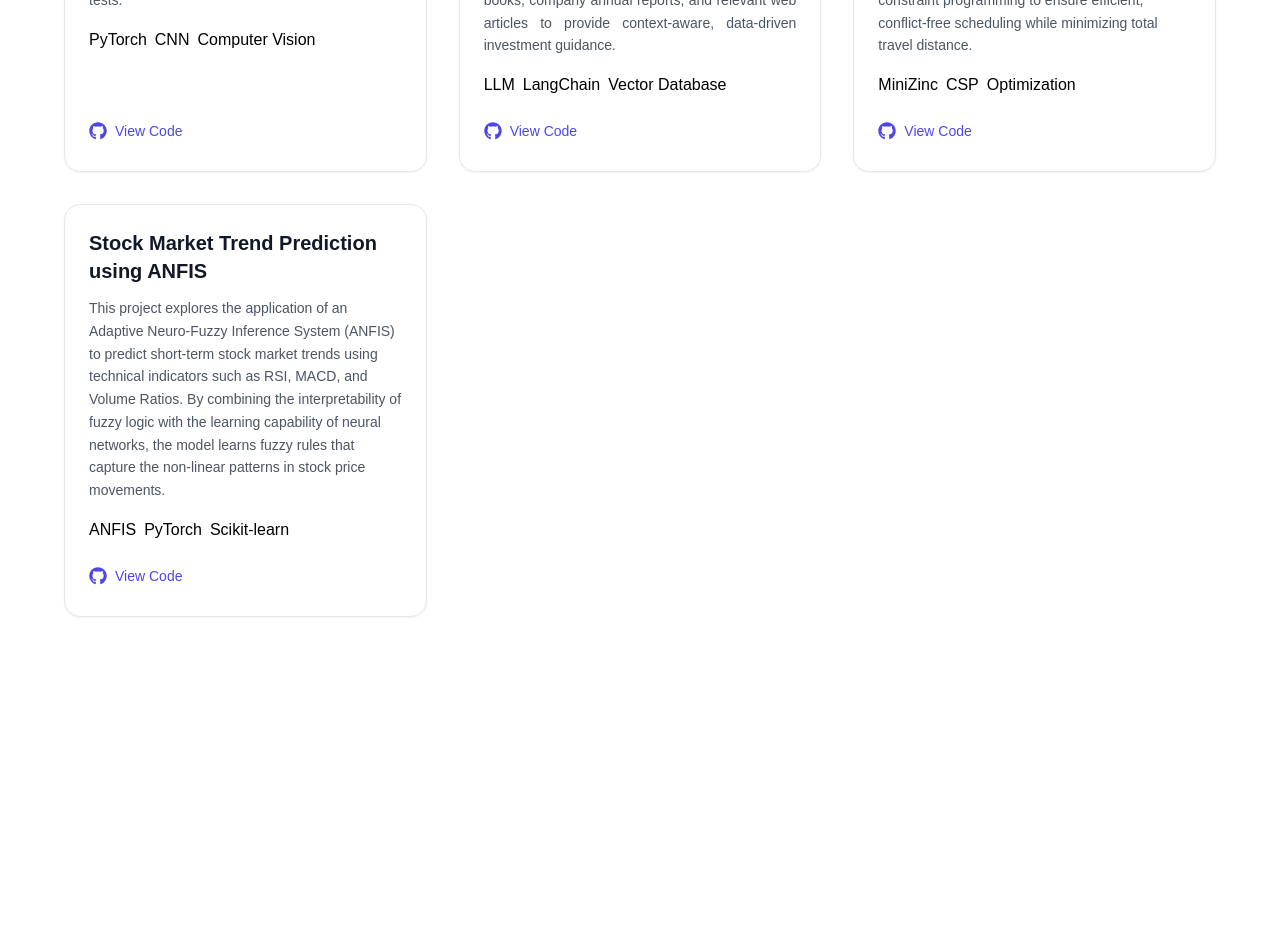
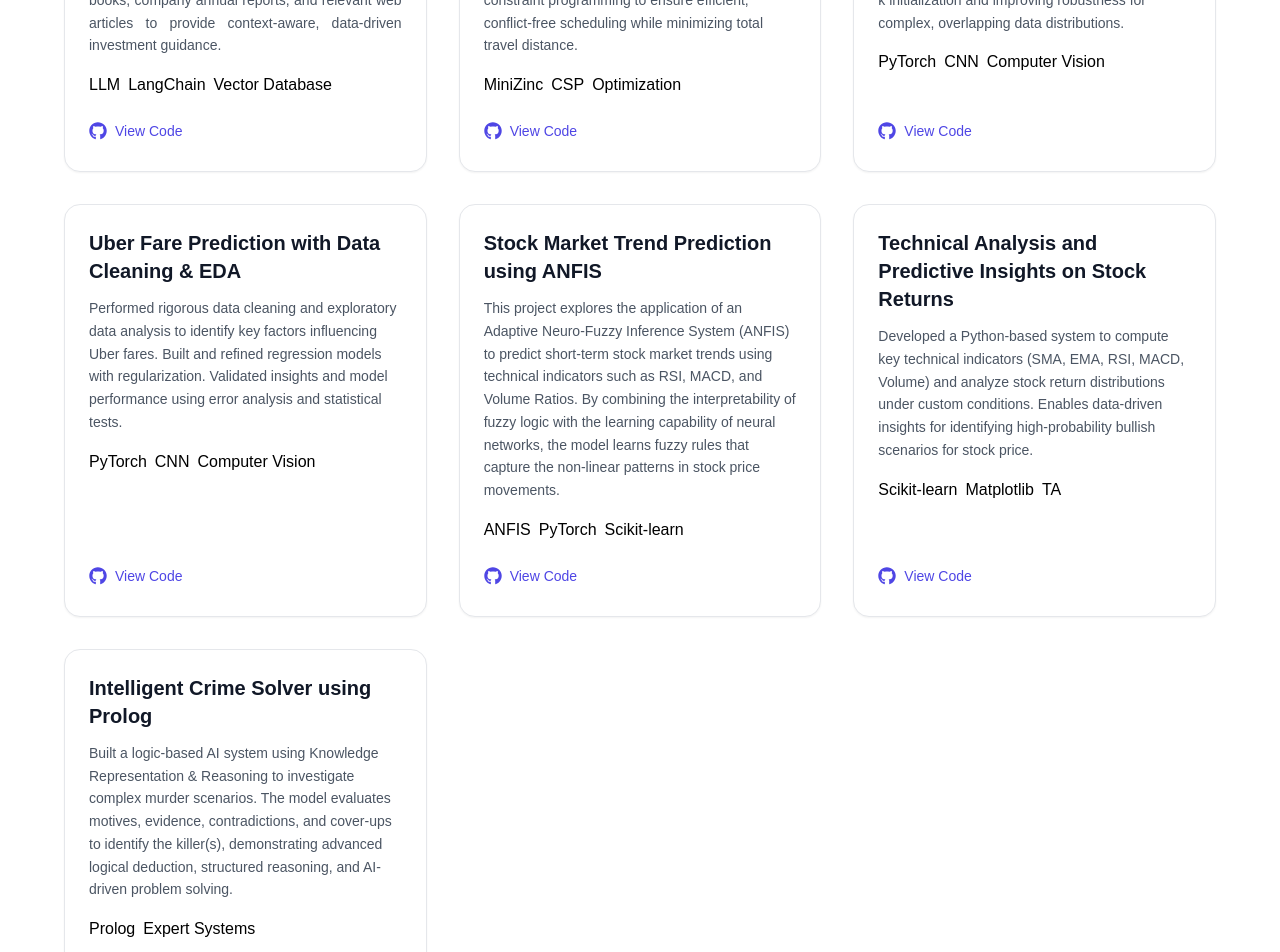
Before and after one commit to Mahir-Uddin0/portfolio_website, a Next.js app: page /projects in a window 1280 px wide. Shown: the part 560-1512 px from the top of the page. Before the commit the page ends 1257 px from the top, so only its background shows below. Built offline with nearby package versions, Linux system fonts and the light colour scheme.

Commit message:
added projects in the projects section

```diff
--- a/pages/projects.js
+++ b/pages/projects.js
@@ -22,41 +22,8 @@ export default function Projects() {
         {/* Projects Grid */}
         <div className="grid grid-cols-1 md:grid-cols-2 lg:grid-cols-3 gap-8">
 
-          {/* Project Card */}
-          <div className="bg-white dark:bg-gray-900 border border-gray-200 dark:border-gray-800 rounded-2xl shadow-sm hover:shadow-lg transition p-6 flex flex-col justify-between">
 
-            <div>
-              <h3 className="text-xl font-semibold text-gray-900 dark:text-white">
-                Uber Fare Prediction with Data Cleaning & EDA
-              </h3>
-
-              <p className="mt-3 text-sm text-gray-600 dark:text-gray-400 leading-relaxed">
-                Performed rigorous data cleaning and exploratory data analysis to identify key factors influencing Uber fares. Built and refined regression models with regularization. Validated insights and model performance using error analysis and statistical tests.
-              </p>
-
-              {/* Tech Stack */}
-              <div className="mt-4 flex flex-wrap gap-2">
-                <span className="skill-pill">PyTorch</span>
-                <span className="skill-pill">CNN</span>
-                <span className="skill-pill">Computer Vision</span>
-              </div>
-            </div>
-
-            {/* GitHub */}
-            <div className="mt-6">
-              <a
-                href="https://github.com/yourusername/fabric-defect-detection"
-                target="_blank"
-                rel="noreferrer"
-                className="inline-flex items-center gap-2 text-sm font-medium text-indigo-600 dark:text-indigo-400 hover:underline"
-              >
-                <FaGithub className="text-lg" />
-                View Code
-              </a>
-            </div>
-          </div>
-
-          {/* Project Card */}
+          {/* 1. Project Card */}
           <div className="bg-white dark:bg-gray-900 border border-gray-200 dark:border-gray-800 rounded-2xl shadow-sm hover:shadow-lg transition p-6 flex flex-col justify-between">
 
             <div>
@@ -88,7 +55,7 @@ export default function Projects() {
             </div>
           </div>
 
-          {/* Project Card */}
+          {/* 2. Project Card */}
           <div className="bg-white dark:bg-gray-900 border border-gray-200 dark:border-gray-800 rounded-2xl shadow-sm hover:shadow-lg transition p-6 flex flex-col justify-between">
 
             <div>
@@ -122,7 +89,78 @@ export default function Projects() {
             </div>
           </div>
 
-          {/* Project Card */}
+          {/* 3. project card */}
+          <div className="bg-white dark:bg-gray-900 border border-gray-200 dark:border-gray-800 rounded-2xl shadow-sm hover:shadow-lg transition p-6 flex flex-col justify-between">
+
+            <div>
+              <h3 className="text-xl font-semibold text-gray-900 dark:text-white">
+                Density-Aware Dynamic Cluster Splitting Algorithm
+              </h3>
+
+              <p className="mt-3 text-sm text-gray-600 dark:text-gray-400 leading-relaxed">
+                Designed a density-aware post-processing algorithm that automatically detects and
+                splits erroneously merged k-means clusters. The method recursively refines clusters
+                using spatial density analysis, removing dependency on correct k initialization and
+                improving robustness for complex, overlapping data distributions.              </p>
+
+              {/* Tech Stack */}
+              <div className="mt-4 flex flex-wrap gap-2">
+                <span className="skill-pill">PyTorch</span>
+                <span className="skill-pill">CNN</span>
+                <span className="skill-pill">Computer Vision</span>
+              </div>
+            </div>
+
+            {/* GitHub */}
+            <div className="mt-6">
+              <a
+                href="https://github.com/Mahir-Uddin0/density-aware-cluster-splitting"
+                target="_blank"
+                rel="noreferrer"
+                className="inline-flex items-center gap-2 text-sm font-medium text-indigo-600 dark:text-indigo-400 hover:underline"
+              >
+                <FaGithub className="text-lg" />
+                View Code
+              </a>
+            </div>
+          </div>
+
+          {/* 4. Project Card */}
+          <div className="bg-white dark:bg-gray-900 border border-gray-200 dark:border-gray-800 rounded-2xl shadow-sm hover:shadow-lg transition p-6 flex flex-col justify-between">
+
+            <div>
+              <h3 className="text-xl font-semibold text-gray-900 dark:text-white">
+                Uber Fare Prediction with Data Cleaning & EDA
+              </h3>
+
+              <p className="mt-3 text-sm text-gray-600 dark:text-gray-400 leading-relaxed">
+                Performed rigorous data cleaning and exploratory data analysis to identify key factors influencing Uber fares. Built and refined regression models with regularization. Validated insights and model performance using error analysis and statistical tests.
+              </p>
+
+              {/* Tech Stack */}
+              <div className="mt-4 flex flex-wrap gap-2">
+                <span className="skill-pill">PyTorch</span>
+                <span className="skill-pill">CNN</span>
+                <span className="skill-pill">Computer Vision</span>
+              </div>
+            </div>
+
+            {/* GitHub */}
+            <div className="mt-6">
+              <a
+                href="https://github.com/Mahir-Uddin0/Uber-Fare-Prediction"
+                target="_blank"
+                rel="noreferrer"
+                className="inline-flex items-center gap-2 text-sm font-medium text-indigo-600 dark:text-indigo-400 hover:underline"
+              >
+                <FaGithub className="text-lg" />
+                View Code
+              </a>
+            </div>
+          </div>
+
+
+          {/* 5. Project Card */}
           <div className="bg-white dark:bg-gray-900 border border-gray-200 dark:border-gray-800 rounded-2xl shadow-sm hover:shadow-lg transition p-6 flex flex-col justify-between">
 
             <div>
@@ -146,7 +184,7 @@ export default function Projects() {
 
             <div className="mt-6">
               <a
-                href="https://github.com/yourusername/spam-classification"
+                href="https://github.com/Mahir-Uddin0/stock-trend-identification-using-ANFIS"
                 target="_blank"
                 rel="noreferrer"
                 className="inline-flex items-center gap-2 text-sm font-medium text-indigo-600 dark:text-indigo-400 hover:underline"
@@ -157,23 +195,58 @@ export default function Projects() {
             </div>
           </div>
 
-          {/* Project Card */}
-          {/* <div className="bg-white dark:bg-gray-900 border border-gray-200 dark:border-gray-800 rounded-2xl shadow-sm hover:shadow-lg transition p-6 flex flex-col justify-between">
+          {/* 6. Project Card */}
+          <div className="bg-white dark:bg-gray-900 border border-gray-200 dark:border-gray-800 rounded-2xl shadow-sm hover:shadow-lg transition p-6 flex flex-col justify-between">
 
             <div>
               <h3 className="text-xl font-semibold text-gray-900 dark:text-white">
-                Spam Email Classification
+                Technical Analysis and Predictive Insights on Stock Returns
               </h3>
 
               <p className="mt-3 text-sm text-gray-600 dark:text-gray-400 leading-relaxed">
-                Implemented classical machine learning models to classify spam emails,
-                focusing on feature engineering and model evaluation.
+                Developed a Python-based system to compute key technical indicators (SMA, EMA, RSI, MACD, Volume)
+                and analyze stock return distributions under custom conditions. Enables data-driven insights for
+                identifying high-probability bullish scenarios for stock price.
               </p>
 
               <div className="mt-4 flex flex-wrap gap-2">
                 <span className="skill-pill">Scikit-learn</span>
-                <span className="skill-pill">NLP</span>
-                <span className="skill-pill">Naive Bayes</span>
+                <span className="skill-pill">Matplotlib</span>
+                <span className="skill-pill">TA</span>
+              </div>
+            </div>
+
+            <div className="mt-6">
+              <a
+                href="https://github.com/Mahir-Uddin0/stock-return-analysis/tree/main"
+                target="_blank"
+                rel="noreferrer"
+                className="inline-flex items-center gap-2 text-sm font-medium text-indigo-600 dark:text-indigo-400 hover:underline"
+              >
+                <FaGithub className="text-lg" />
+                View Code
+              </a>
+            </div>
+          </div>
+
+          {/* 7. Project Card */}
+          <div className="bg-white dark:bg-gray-900 border border-gray-200 dark:border-gray-800 rounded-2xl shadow-sm hover:shadow-lg transition p-6 flex flex-col justify-between">
+
+            <div>
+              <h3 className="text-xl font-semibold text-gray-900 dark:text-white">
+                Intelligent Crime Solver using Prolog
+              </h3>
+
+              <p className="mt-3 text-sm text-gray-600 dark:text-gray-400 leading-relaxed">
+                Built a logic-based AI system using Knowledge Representation & Reasoning to investigate
+                complex murder scenarios. The model evaluates motives, evidence, contradictions, and
+                cover-ups to identify the killer(s), demonstrating advanced logical deduction, structured
+                reasoning, and AI-driven problem solving.
+              </p>
+
+              <div className="mt-4 flex flex-wrap gap-2">
+                <span className="skill-pill">Prolog</span>
+                <span className="skill-pill">Expert Systems</span>
               </div>
             </div>
 
@@ -190,39 +263,6 @@ export default function Projects() {
             </div>
           </div>
 
-          {/* Project Card */}
-          {/* <div className="bg-white dark:bg-gray-900 border border-gray-200 dark:border-gray-800 rounded-2xl shadow-sm hover:shadow-lg transition p-6 flex flex-col justify-between">
-
-            <div>
-              <h3 className="text-xl font-semibold text-gray-900 dark:text-white">
-                Spam Email Classification
-              </h3>
-
-              <p className="mt-3 text-sm text-gray-600 dark:text-gray-400 leading-relaxed">
-                Implemented classical machine learning models to classify spam emails,
-                focusing on feature engineering and model evaluation.
-              </p>
-
-              <div className="mt-4 flex flex-wrap gap-2">
-                <span className="skill-pill">Scikit-learn</span>
-                <span className="skill-pill">NLP</span>
-                <span className="skill-pill">Naive Bayes</span>
-              </div>
-            </div>
-
-            <div className="mt-6">
-              <a
-                href="https://github.com/yourusername/spam-classification"
-                target="_blank"
-                rel="noreferrer"
-                className="inline-flex items-center gap-2 text-sm font-medium text-indigo-600 dark:text-indigo-400 hover:underline"
-              >
-                <FaGithub className="text-lg" />
-                View Code
-              </a>
-            </div>
-          </div> */}
-
         </div>
 
 
```
